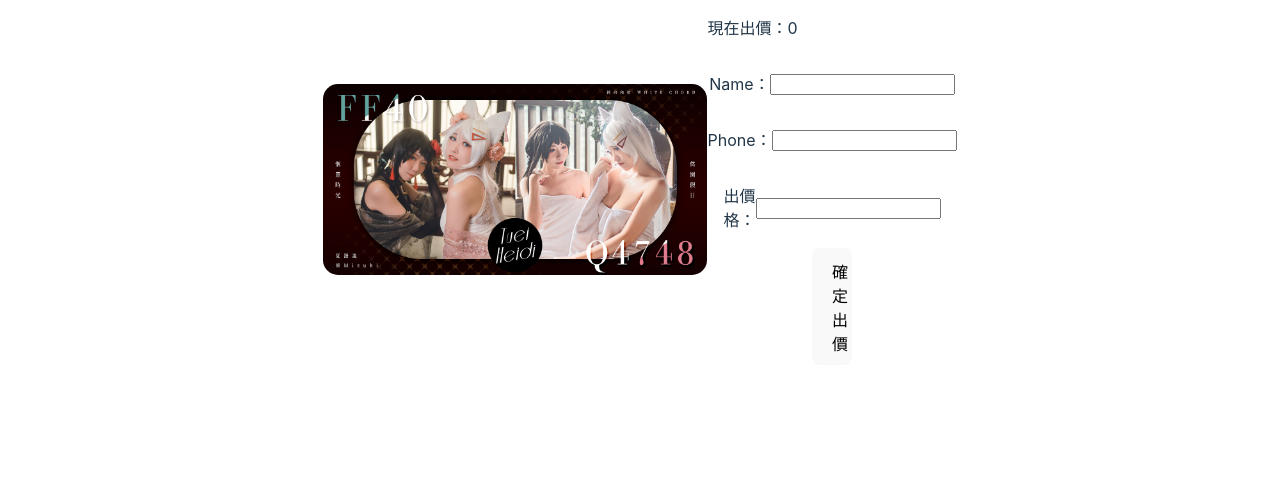
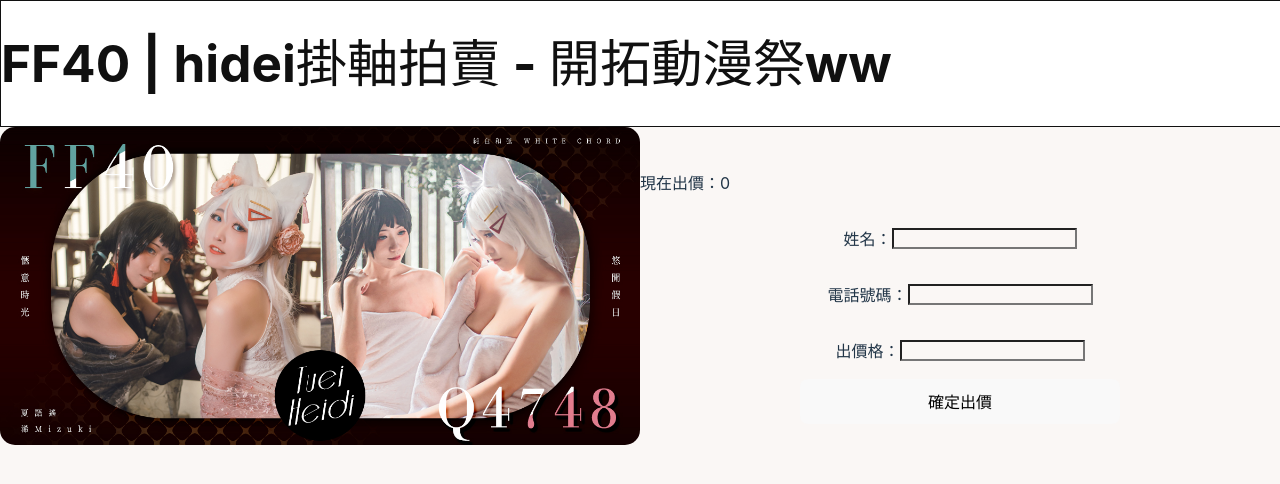
Before and after one commit to appskm20049f6/hidei-Auction, a Vue app: page / in a window 1280 px wide. Shown: the top 484 px of the page. Built offline with nearby package versions, Linux system fonts and the light colour scheme.

Commit message:
20230201-1235

```diff
--- a/index.html
+++ b/index.html
@@ -1,13 +1,29 @@
 <!DOCTYPE html>
 <html lang="en">
-  <head>
-    <meta charset="UTF-8" />
-    <link rel="icon" type="image/svg+xml" href="/vite.svg" />
-    <meta name="viewport" content="width=device-width, initial-scale=1.0" />
-    <title>Vite + Vue</title>
-  </head>
-  <body>
-    <div id="app"></div>
-    <script type="module" src="/src/main.js"></script>
-  </body>
+
+<head>
+  <meta charset="UTF-8" />
+  <link
+    rel="icon"
+    type="image/svg+xml"
+    href="/vite.svg"
+  />
+  <meta
+    name="viewport"
+    content="width=device-width, initial-scale=1.0"
+  />
+  <title>FF40 | hidei掛軸拍賣 - 開拓動漫祭</title>
+</head>
+
+<body>
+  <div
+    class='app'
+    id="app"
+  ></div>
+  <script
+    type="module"
+    src="/src/main.js"
+  ></script>
+</body>
+
 </html>
--- a/src/App.vue
+++ b/src/App.vue
@@ -6,6 +6,10 @@ const priceNow = ref(0);
 </script>
 
 <template>
+  <div class="bar">
+    <h1>FF40 | hidei掛軸拍賣 - 開拓動漫祭ww</h1>
+  </div>
+
   <div class="page">
     <div class="example">
       <img src="./assets/example.jpg" alt="" />
@@ -18,11 +22,11 @@ const priceNow = ref(0);
 
       <div class="inputprice">
         <div class="inputtext">
-          <p>Name：</p>
+          <p>姓名：</p>
           <input type="text" />
         </div>
         <div class="inputtext">
-          <p>Phone：</p>
+          <p>電話號碼：</p>
           <input type="text" />
         </div>
         <div class="inputtext">
@@ -36,20 +40,34 @@ const priceNow = ref(0);
 </template>
 
 <style lang="scss" scoped>
+.bar {
+  border: 1px solid;
+  width: 100vw;
+  background-color: #ffffff;
+  color: #101010;
+  h1 {
+    background-color: #ffffff;
+  }
+}
 .page {
   display: flex;
   align-items: center;
-  justify-content: center;
 }
 .example {
-  width: 30%;
+  width: 50%;
   img {
     width: 100%;
     border-radius: 15px;
   }
 }
+.pricerow {
+  display: flex;
+  width: 50%;
+  flex-direction: column;
+  align-items: flex-start;
+}
 .inputprice {
-  width: 20%;
+  width: 50%;
   display: flex;
   flex-direction: column;
   align-items: center;
@@ -62,7 +80,7 @@ const priceNow = ref(0);
   }
 
   button {
-    width: 30%;
+    width: 100%;
   }
 }
 </style>
--- a/src/style.css
+++ b/src/style.css
@@ -13,6 +13,11 @@
   -webkit-font-smoothing: antialiased;
   -moz-osx-font-smoothing: grayscale;
   -webkit-text-size-adjust: 100%;
+}
+
+.app {
+  width: 100%;
+  overflow: hidden;
 }
 
 a {
@@ -35,9 +40,16 @@ a:hover {
   color: #535bf2;
 }
 
+* {
+  background-color: #FAF7F5;
+}
+
 body {
+
+  display: flex;
   margin: 0;
-
+  box-sizing: border-box;
+  height: 100vh;
 }
 
 h1 {
```
